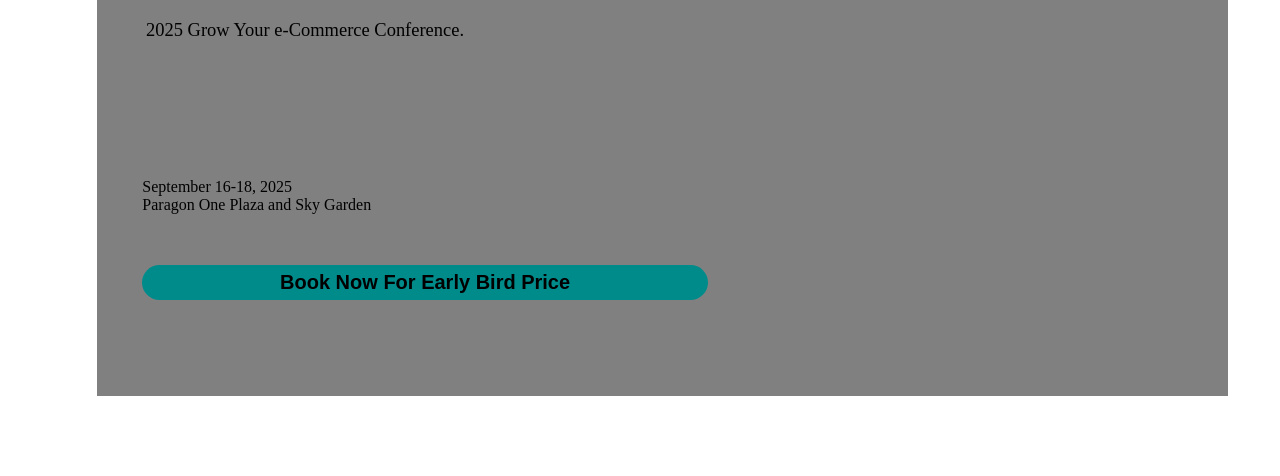
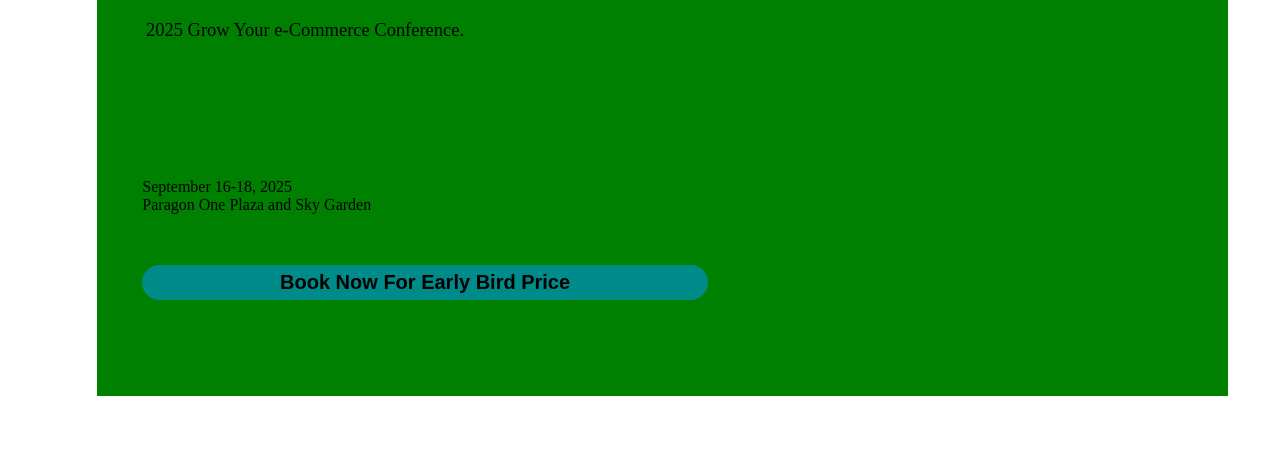
Before and after one commit to sanchayeta/j, a plain HTML site: page index.html in a window 1280 px wide. Shown: the part 347-823 px from the top of the page. Drawn offline with Linux system fonts and the light colour scheme.

Commit message:
style.css

```diff
--- a/style.css
+++ b/style.css
@@ -13,7 +13,7 @@
 	margin-right:0px;
 }
 .a2{
-	background: ;
+	background: green;
 	width: 100%;
 	height: 100%;
 }
```
